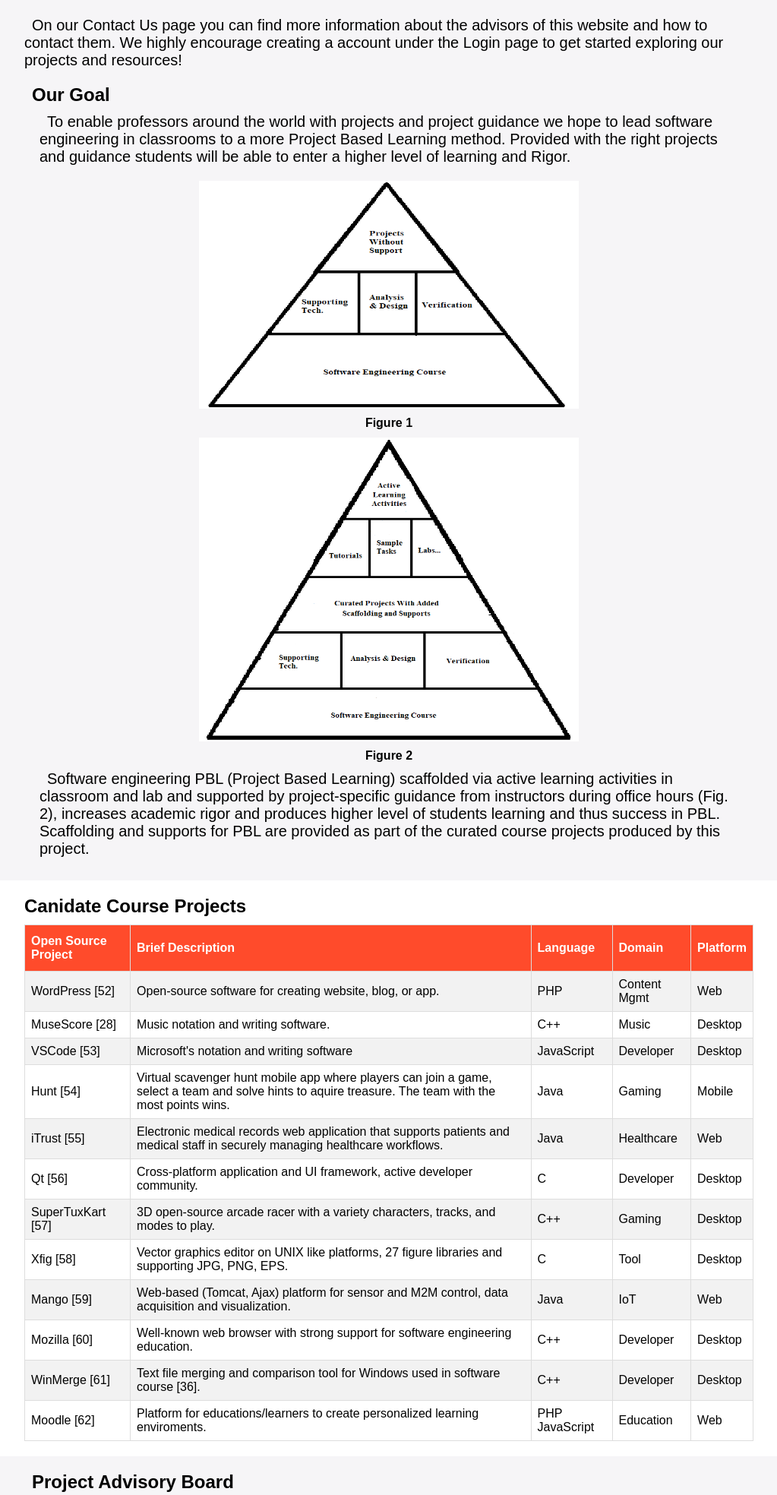
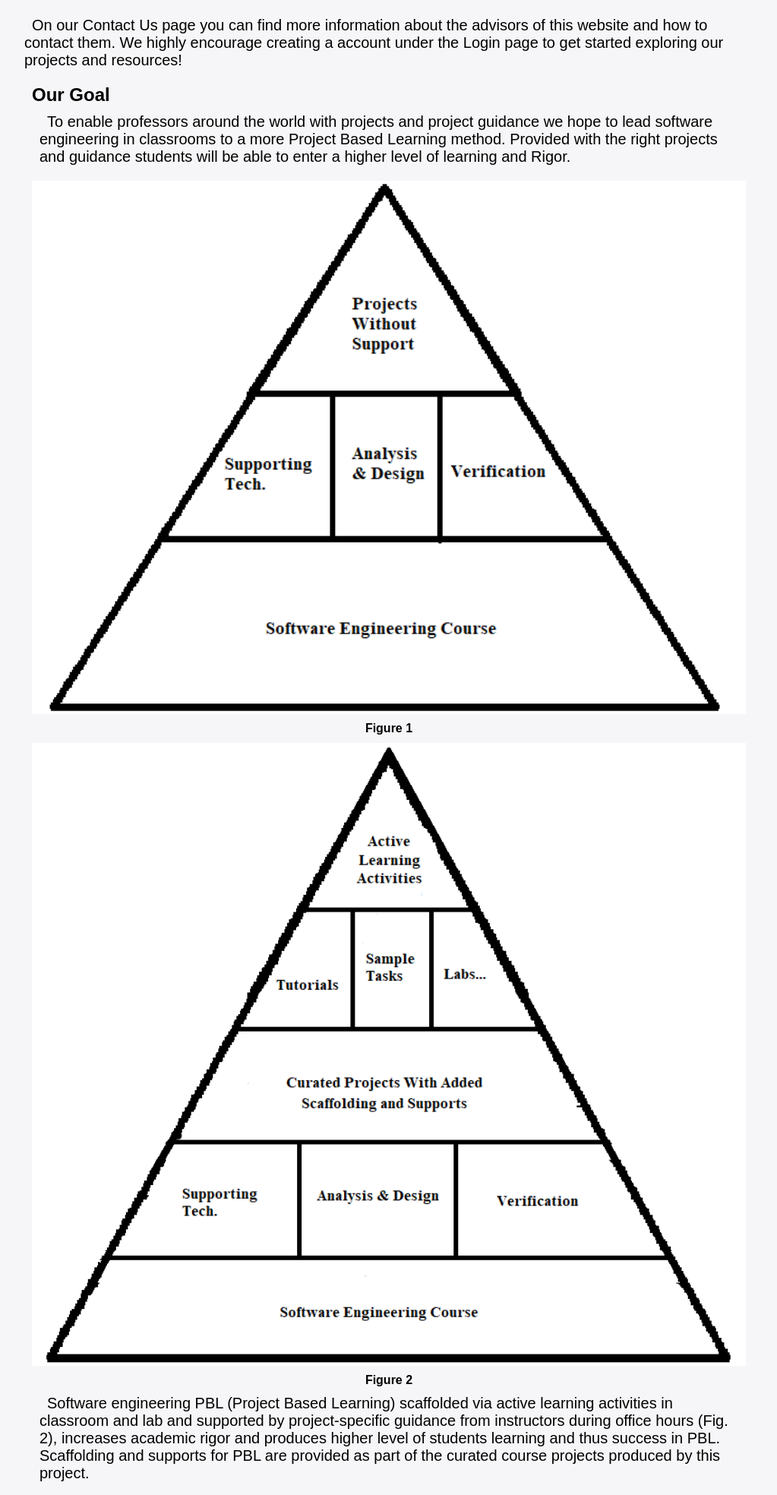
Before and after one commit to KyleighDiSil/NSF-Project-Website, a PHP site: page /pages/home.php in a window 1280 px wide. Shown: the part 331-2299 px from the top of the page at 76% size, without its empty margins (128-1151 px from the left). Run offline with PHP 8.4, Linux system fonts and the light colour scheme; data comes from the database, SQL or seed files in the repository; some libraries are stand-ins or nearby versions.

Commit message:
Update home.css

```diff
--- a/css/home.css
+++ b/css/home.css
@@ -6,13 +6,13 @@
     justify-content: space-around;
 }
 #triangle1{
-    width: 500px;
-    height: 300px;
+    width: 100%;
+    height: auto;
     margin: 10px auto;
 }
 #triangle2{
-    width: 500px;
-    height: 400px;
+    width: 100%;
+    height: auto;
     margin: 10px auto;
 }
 
```
